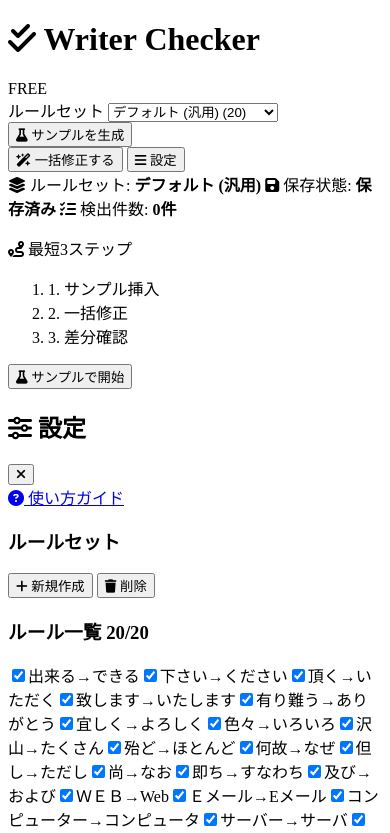
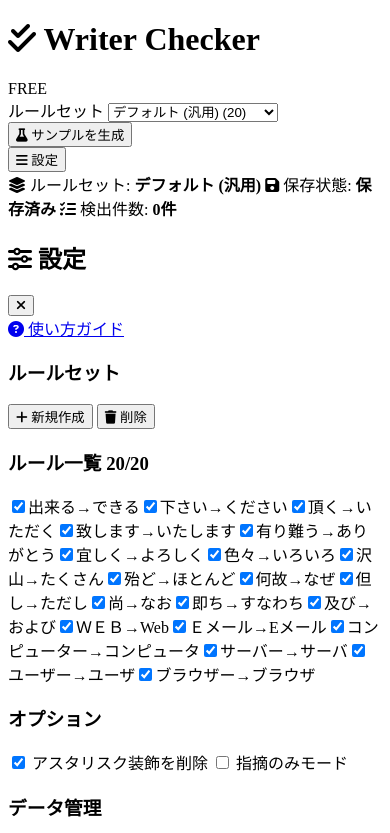
Before and after one commit to katakata0522/WriterChecker, a website with bundled scripts: page index.html in a window 390 px wide. Shown: the top 833 px of the page. Built offline with nearby package versions, Linux system fonts and the light colour scheme.

Commit message:
UI調整: 一括修正を結果パネルへ移動し最短3ステップを削除

```diff
--- a/index.html
+++ b/index.html
@@ -24,7 +24,7 @@
     <meta name="twitter:card" content="summary">
     <meta name="twitter:title" content="レギュレーション・チェッカー">
     <meta name="twitter:description" content="文章の表記ユレからAIの装飾記号まで、カスタムルールで一括チェック＆修正。">
-    <link rel="stylesheet" href="style.css?v=20260305e">
+    <link rel="stylesheet" href="style.css?v=20260305f">
     <link rel="preconnect" href="https://fonts.googleapis.com">
     <link rel="preconnect" href="https://fonts.gstatic.com" crossorigin>
     <link href="https://fonts.googleapis.com/css2?family=Noto+Sans+JP:wght@400;500;700&display=swap" rel="stylesheet"
@@ -58,8 +58,6 @@
                 </select>
                 <button id="headerSampleBtn" class="btn btn-sm btn-ghost" type="button"><i class="fa-solid fa-flask"></i> サンプルを生成</button>
             </div>
-            <button id="replaceBtn" class="btn btn-primary"><i class="fa-solid fa-wand-magic-sparkles"></i>
-                一括修正する</button>
             <button id="sidePanelToggle" class="btn btn-side-toggle" title="設定・ルール管理"><i class="fa-solid fa-bars"></i>
                 設定</button>
         </div>
@@ -69,16 +67,6 @@
         <span class="status-chip"><i class="fa-solid fa-floppy-disk"></i> 保存状態: <strong id="saveStateStatus">保存済み</strong></span>
         <span class="status-chip"><i class="fa-solid fa-list-check"></i> 検出件数: <strong id="matchCountStatus">0件</strong></span>
     </section>
-    <section class="quick-guide" aria-label="使い方クイックガイド">
-        <p class="quick-guide-title"><i class="fa-solid fa-route"></i> 最短3ステップ</p>
-        <ol class="quick-guide-steps">
-            <li id="guideStepSample">1. サンプル挿入</li>
-            <li id="guideStepReplace">2. 一括修正</li>
-            <li id="guideStepDiff">3. 差分確認</li>
-        </ol>
-        <button id="guideSampleBtn" class="btn btn-sm btn-ghost" type="button"><i class="fa-solid fa-flask"></i> サンプルで開始</button>
-    </section>
-
     <!-- サイドパネル（右スライドイン） -->
     <div id="sidePanelOverlay" class="side-panel-overlay hidden"></div>
     <aside id="sidePanel" class="side-panel hidden">
@@ -217,6 +205,8 @@
                 <div class="pane-actions">
                     <button id="exportReportBtn" class="btn btn-sm btn-ghost" title="チェック結果をテキストで保存"><i
                             class="fa-solid fa-file-export"></i> レポート</button>
+                    <button id="replaceBtn" class="btn btn-sm btn-primary" title="検出内容を一括で修正"><i
+                            class="fa-solid fa-wand-magic-sparkles"></i> 一括修正</button>
                     <button id="copyBtn" class="btn btn-sm btn-primary" title="修正後のテキストをコピー (Ctrl+Shift+C)"><i
                             class="fa-solid fa-copy"></i> 修正済みをコピー</button>
                 </div>
@@ -313,7 +303,7 @@
     </nav>
 
 
-    <script type="module" src="js/app.js?v=20260305e"></script>
+    <script type="module" src="js/app.js?v=20260305f"></script>
 </body>
 
 </html>
--- a/style.css
+++ b/style.css
@@ -110,55 +110,6 @@ body {
 
 .status-chip strong {
     color: var(--text-main);
-    font-weight: 600;
-}
-
-.quick-guide {
-    max-width: 1400px;
-    width: calc(100% - 3rem);
-    margin: 0.5rem auto 0;
-    border: 1px solid var(--border-color);
-    border-radius: var(--radius-lg);
-    background: linear-gradient(180deg, #ffffff 0%, #f8fbff 100%);
-    box-shadow: var(--shadow-sm);
-    padding: 0.75rem 1rem;
-    display: flex;
-    align-items: center;
-    gap: 0.875rem;
-    justify-content: space-between;
-}
-
-.quick-guide-title {
-    display: inline-flex;
-    align-items: center;
-    gap: 0.4rem;
-    font-size: 0.85rem;
-    font-weight: 700;
-    color: var(--text-main);
-    flex-shrink: 0;
-}
-
-.quick-guide-steps {
-    display: flex;
-    align-items: center;
-    gap: 0.5rem;
-    list-style: none;
-    flex-wrap: wrap;
-}
-
-.quick-guide-steps li {
-    font-size: 0.8rem;
-    color: var(--text-muted);
-    padding: 0.2rem 0.55rem;
-    border-radius: 999px;
-    background-color: var(--surface-color);
-    border: 1px dashed var(--border-color);
-}
-
-.quick-guide-steps li.is-done {
-    color: #166534;
-    border-color: #86efac;
-    background-color: #f0fdf4;
     font-weight: 600;
 }
 
@@ -326,10 +277,6 @@ select:focus {
         justify-content: flex-start;
     }
 
-    #replaceBtn {
-        flex: 1;
-    }
-
     #sidePanelToggle {
         flex-shrink: 0;
     }
@@ -370,27 +317,6 @@ select:focus {
 
     .status-chip {
         font-size: 0.72rem;
-    }
-
-    .quick-guide {
-        width: calc(100% - 2rem);
-        padding: 0.65rem 0.75rem;
-        gap: 0.6rem;
-        flex-wrap: wrap;
-        align-items: flex-start;
-    }
-
-    .quick-guide-title {
-        width: 100%;
-    }
-
-    .quick-guide-steps {
-        gap: 0.35rem;
-    }
-
-    .quick-guide-steps li {
-        font-size: 0.74rem;
-        padding: 0.15rem 0.45rem;
     }
 
     /* モバイルではツールチップを無効化 */
```
